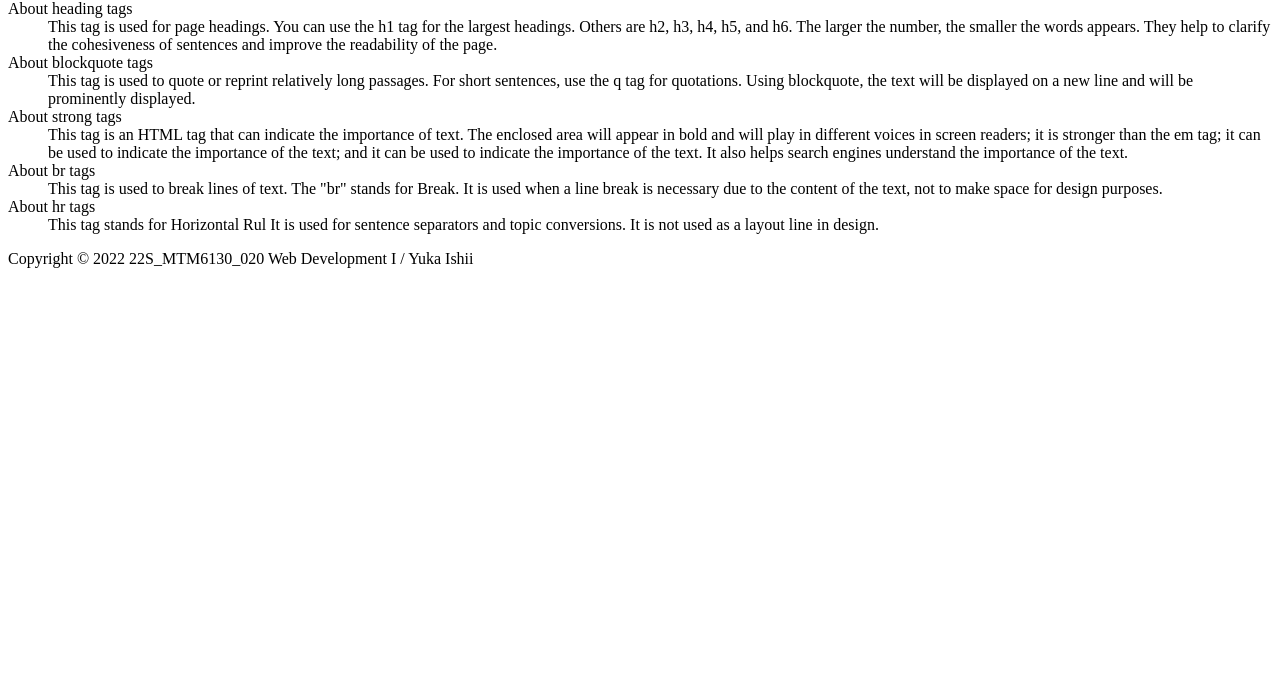
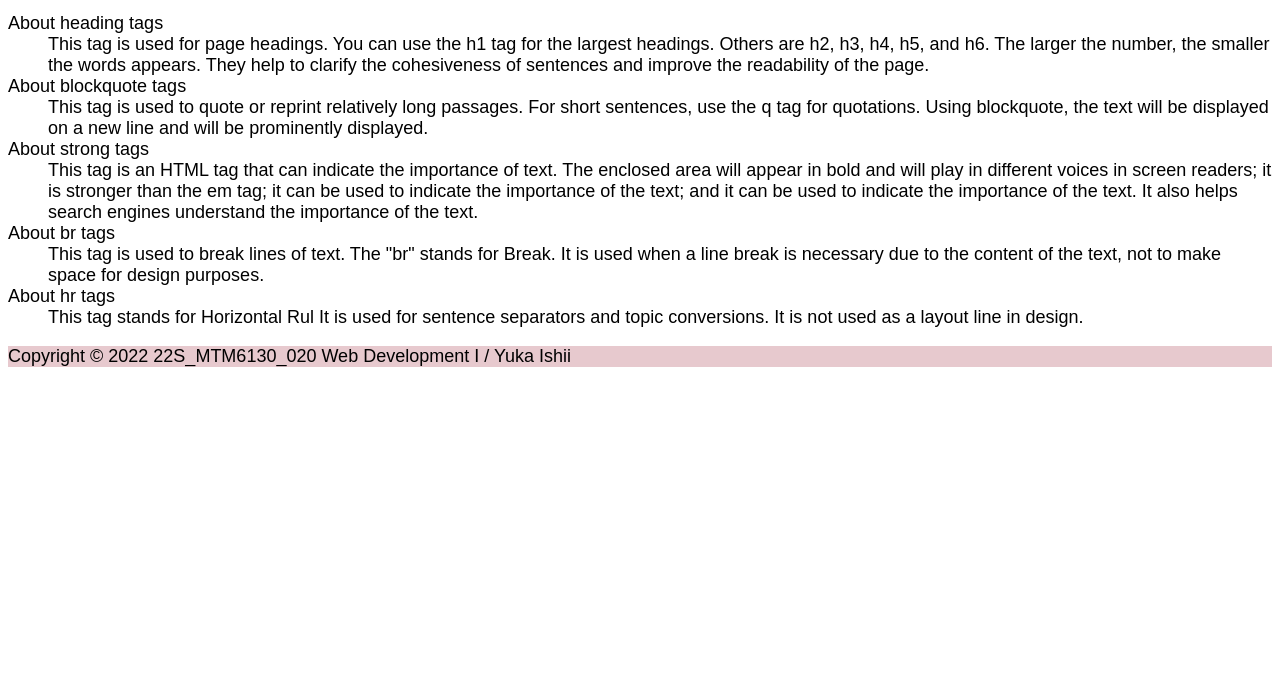
Before and after one commit to ishi0026/ishi0026.github.io, a plain HTML site: page html-assignment/notes.html in a window 1280 px wide. Shown: the part 106-800 px from the top of the page. Drawn offline with Linux system fonts and the light colour scheme.

Commit message:
add css on notes.html

```diff
--- a/html-assignment/notes.html
+++ b/html-assignment/notes.html
@@ -6,7 +6,7 @@
         <meta http-equiv="X-UA-Compatible" content="IE=edge">
         <meta name="viewport" content="width=device-width, initial-scale=1.0">
         <title>Yuka Ishii_html-assignment</title>
-        <!-- <link href="main.css" rel="stylesheet"> -->
+        <link href="main.css" rel="stylesheet">
     </head>
 
     <body>
```
